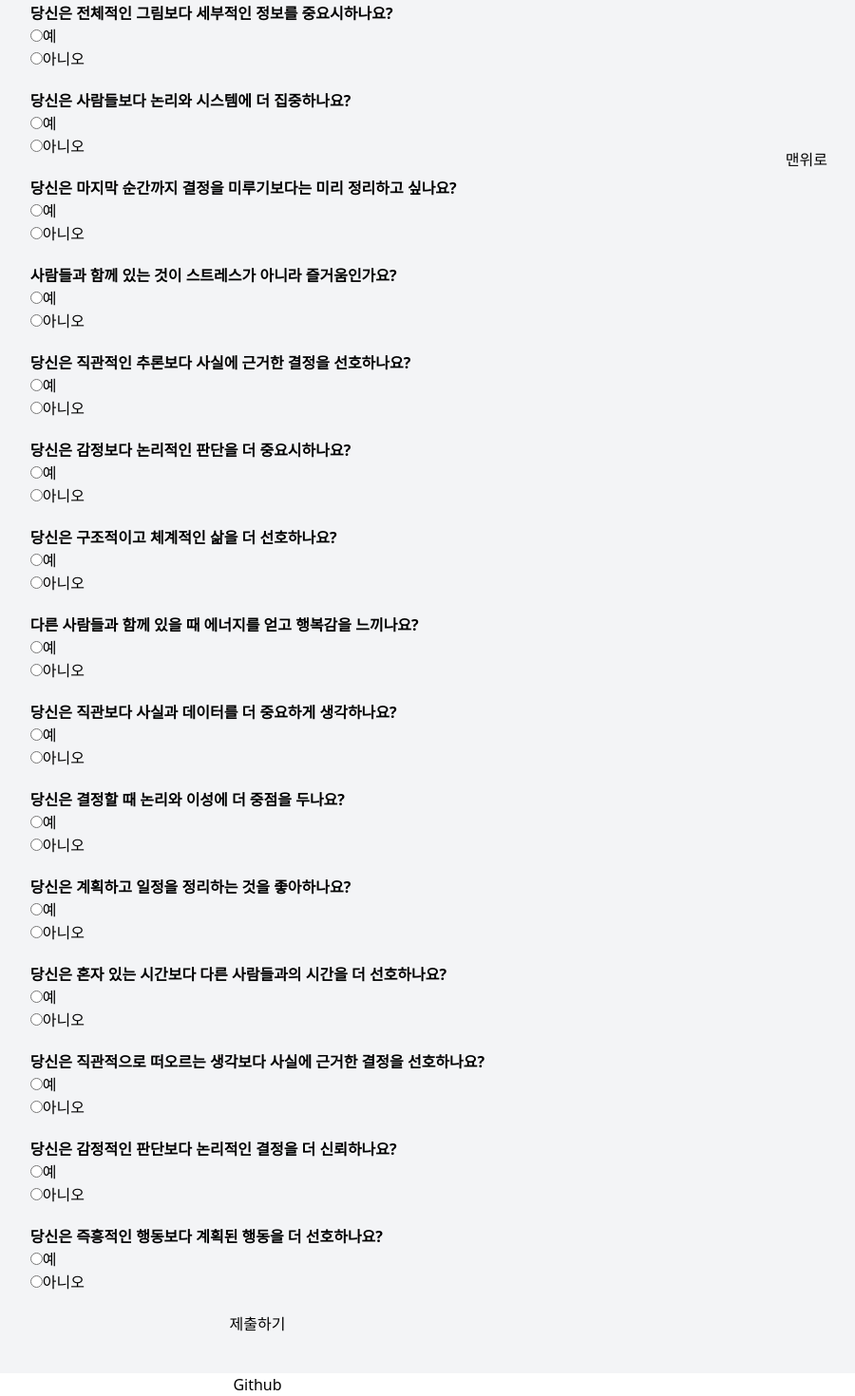
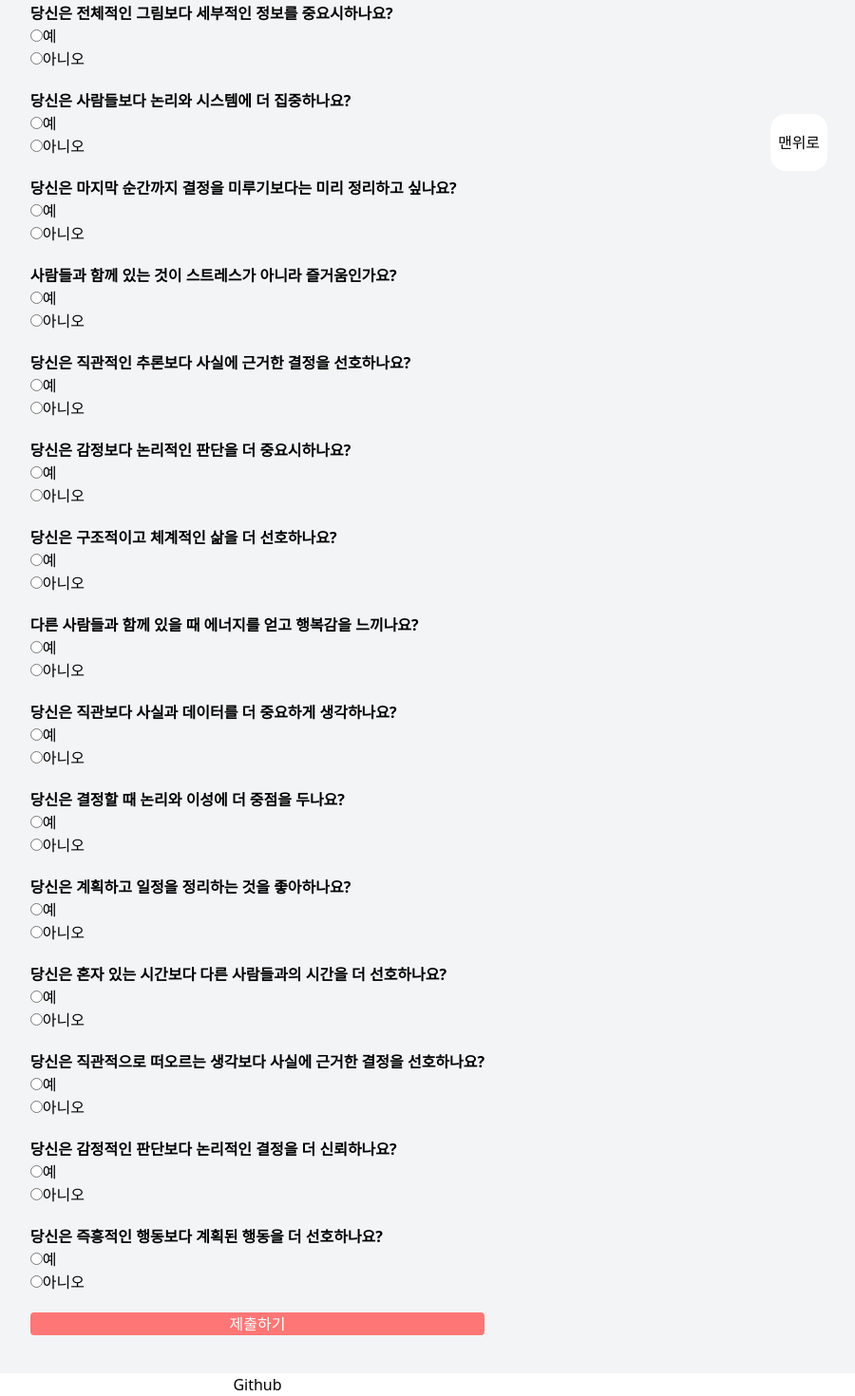
Before and after one commit to nninyeong/mbti-test, a React (Vite) app: page /test in a window 1280 px wide. Shown: the part 580-2050 px from the top of the page at 95% size, without its empty margins (369-1269 px from the left). Built offline with nearby package versions, Linux system fonts and the light colour scheme; no server answers; sample sign-in values are in the browser's storage.

Commit message:
:lipstick: style: 테스트 페이지 버튼 스타일 수정

```diff
--- a/src/components/Input/MoveTopButton.jsx
+++ b/src/components/Input/MoveTopButton.jsx
@@ -7,7 +7,7 @@ const MoveTopButton = () => {
 
   return (
     <Button
-      className='fixed bottom-10 right-10'
+      className='fixed bottom-10 right-10 rounded-2xl bg-white w-[60px] h-[60px]'
       onClick={handleMoveTop}
     >
       맨위로
--- a/src/pages/Test.jsx
+++ b/src/pages/Test.jsx
@@ -63,7 +63,12 @@ const Test = () => {
             />
           );
         })}
-        <Button type='submit'>제출하기</Button>
+        <Button
+          type='submit'
+          className='rounded bg-point-red text-white w-full'
+        >
+          제출하기
+        </Button>
       </form>
       <MoveTopButton />
     </div>
```
